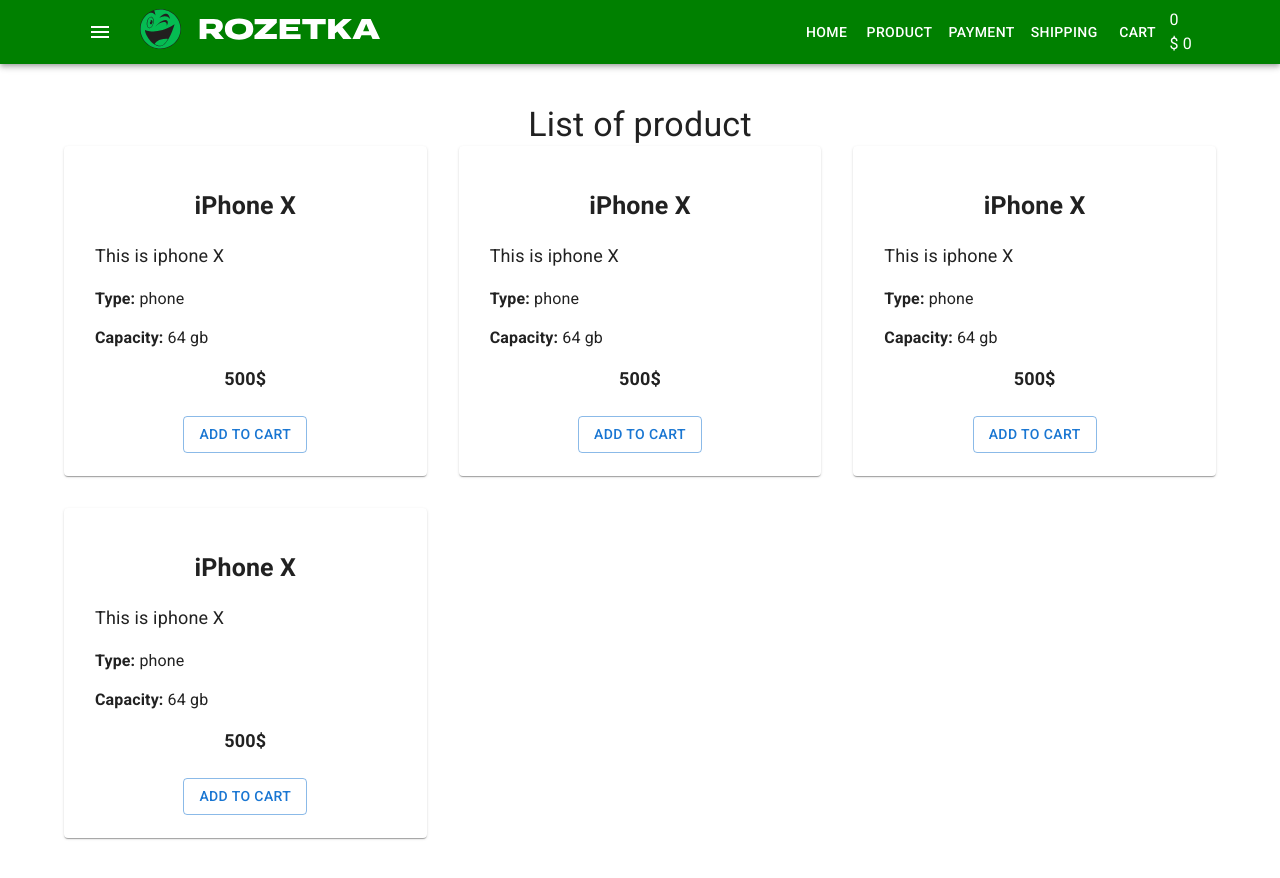
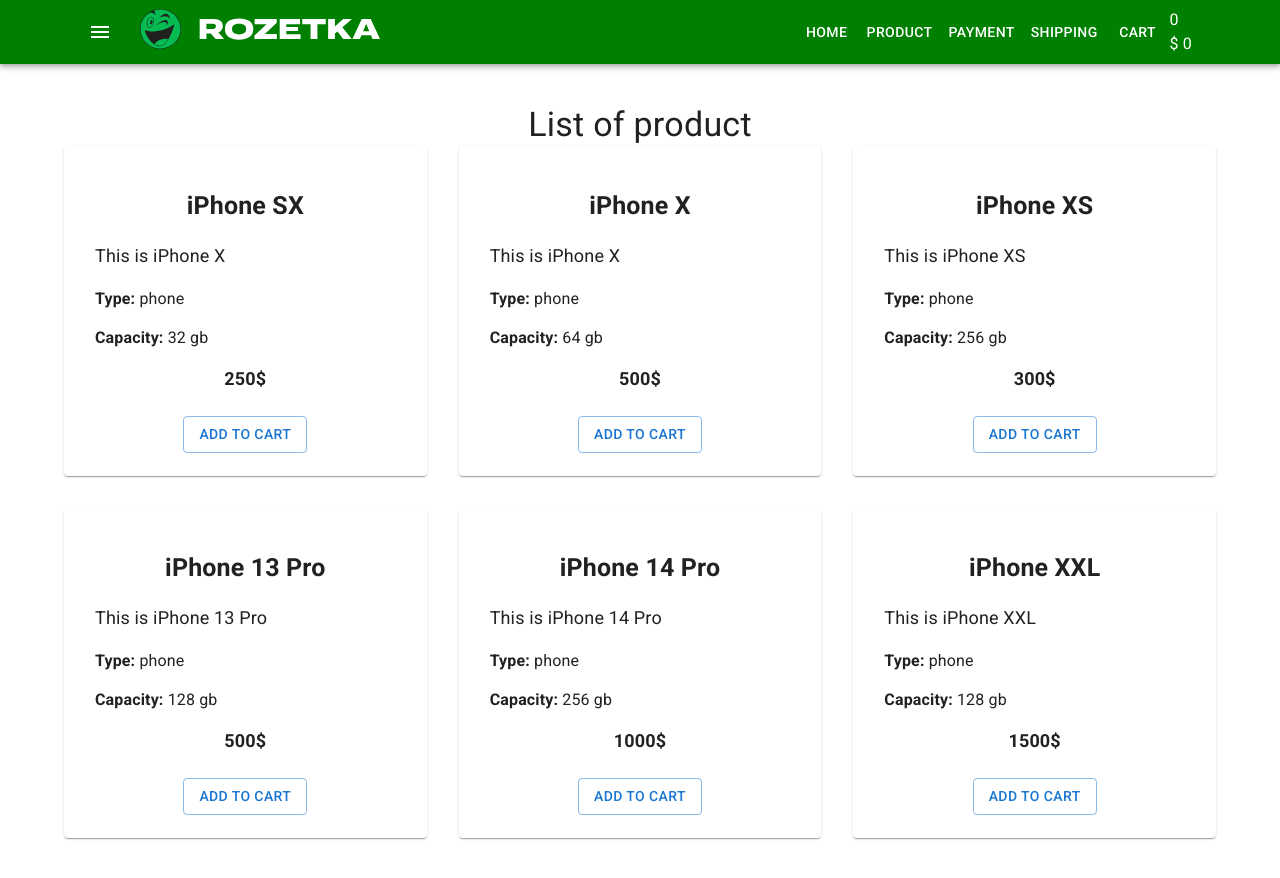
Before and after one commit to a-boyko-krg/shop-react, a React (Create React App) app: page / in a window 1280 px wide. Built offline with nearby package versions, Linux system fonts and the light colour scheme.

Commit message:
arrey.map method

```diff
--- a/src/components/Products/ProductsList.tsx
+++ b/src/components/Products/ProductsList.tsx
@@ -1,23 +1,32 @@
 import { Grid } from '@mui/material'
 import ProductsListItem from './ProductsListItem'
+import productsArray from './productsArray'
+
+type ProductsProps = {
+    title: string
+    desc: string
+    type: string
+    capacity: string
+    price: number
+}
 
 type Props = {}
+
 const ProductsList = (props: Props) => {
     return (
         <>
             <Grid container direction="row" alignItems="center" spacing={4}>
-                <Grid item xs={12} sm={6} md={4}>
-                    <ProductsListItem />
-                </Grid>
-                <Grid item xs={12} sm={6} md={4}>
-                    <ProductsListItem />
-                </Grid>
-                <Grid item xs={12} sm={6} md={4}>
-                    <ProductsListItem />
-                </Grid>
-                <Grid item xs={12} sm={6} md={4}>
-                    <ProductsListItem />
-                </Grid>
+                {productsArray.map((product: ProductsProps) => (
+                    <Grid item xs={12} sm={6} md={4}>
+                        <ProductsListItem
+                            title={product.title}
+                            desc={product.desc}
+                            type={product.type}
+                            capacity={product.capacity}
+                            price={product.price}
+                        />
+                    </Grid>
+                ))}
             </Grid>
         </>
     )
--- a/src/components/Products/ProductsListItem.tsx
+++ b/src/components/Products/ProductsListItem.tsx
@@ -1,21 +1,29 @@
 import { Card, CardActions, CardContent, Button } from '@mui/material'
 import './ProductsListItem.scss'
 
-type Props = {}
+type Props = {
+    title: string
+    desc: string
+    type: string
+    capacity: string
+    price: number
+}
+
 const ProductsListItem = (props: Props) => {
     return (
         <Card className="product-list-item">
             <CardContent>
-                <h4 className="product-title">iPhone X</h4>
-                <p className="product-desc">This is iphone X</p>
+                <h4 className="product-title">{props.title}</h4>
+                <p className="product-desc">{props.desc}</p>
                 <div className="product-features">
-                    <span>Type:</span> phone
+                    <span>Type:</span> {props.type}
                 </div>
                 <div className="product-features">
-                    <span>Capacity:</span> 64 gb
+                    <span>Capacity:</span> {props.capacity} gb
                 </div>
-                <div className="product-price">500$ </div>
+                <div className="product-price">{props.price}$ </div>
             </CardContent>
+
             <CardActions className="btns-wrap">
                 <Button variant="outlined">Add to cart</Button>
             </CardActions>
--- /dev/null
+++ b/src/components/Products/productsArray.ts
@@ -0,0 +1,54 @@
+type ProductsProps = {
+   title: string
+   desc: string
+   type: string
+   capacity: string
+   price: number
+}
+
+const productsArray = [
+    {
+        title: 'iPhone SX',
+        desc: 'This is iPhone X',
+        type: 'phone',
+        capacity: '32',
+        price: 250,
+    },
+    {
+        title: 'iPhone X',
+        desc: 'This is iPhone X',
+        type: 'phone',
+        capacity: '64',
+        price: 500,
+    },
+    {
+        title: 'iPhone XS',
+        desc: 'This is iPhone XS',
+        type: 'phone',
+        capacity: '256',
+        price: 300,
+    },
+    {
+        title: 'iPhone 13 Pro',
+        desc: 'This is iPhone 13 Pro',
+        type: 'phone',
+        capacity: '128',
+        price: 500,
+    },
+    {
+        title: 'iPhone 14 Pro',
+        desc: 'This is iPhone 14 Pro',
+        type: 'phone',
+        capacity: '256',
+        price: 1000,
+    },
+    {
+        title: 'iPhone XXL',
+        desc: 'This is iPhone XXL',
+        type: 'phone',
+        capacity: '128',
+        price: 1500,
+    },
+]
+
+export default productsArray
```
